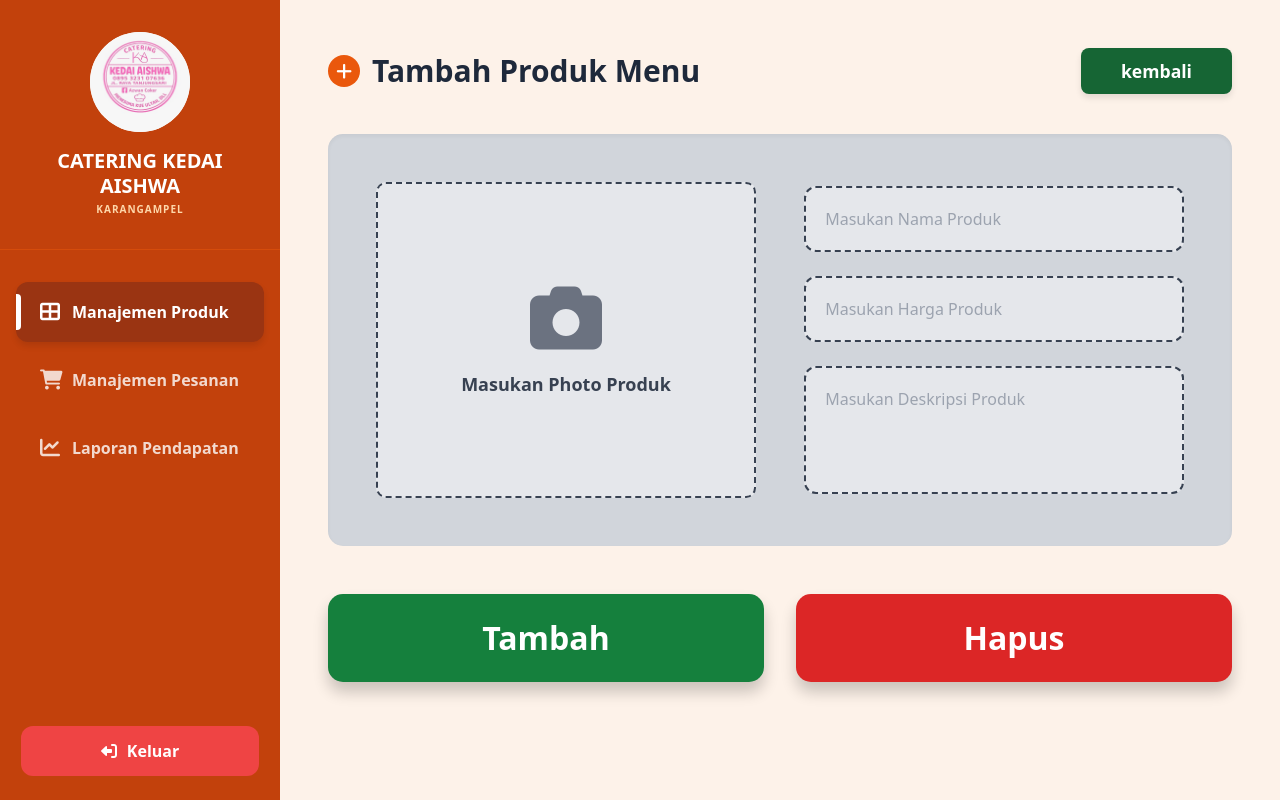
After one commit to faizbila978/CATERING-KEDAI-AISHWA, a PHP site: the page made by manajemen produk/tambah produk menu.html in a window 1280 px wide. The commit adds this page. Run offline with PHP 8.4, Linux system fonts and the light colour scheme; some libraries are stand-ins or nearby versions.

Commit message:
menambahkan tambah produk menu.html dan lainnya

```diff
--- a/manajemen produk/manajemen produk.html
+++ b/manajemen produk/manajemen produk.html
@@ -14,7 +14,7 @@
         <aside class="w-64 bg-orange-700 text-white flex flex-col shadow-xl flex-shrink-0">
             <div class="p-6 text-center border-b border-orange-600">
                 <div class="bg-white rounded-full w-24 h-24 mx-auto mb-3 flex items-center justify-center shadow-lg overflow-hidden border-2 border-white">
-                    <img src="logo-placeholder.png" alt="Logo" class="w-full h-full object-cover">
+                    <img src="logo catering.jpeg" alt="Logo" class="w-full h-full object-cover">
                 </div>
                 <h1 class="text-lg font-bold uppercase tracking-wider leading-tight">Catering Kedai Aishwa</h1>
                 <p class="text-[10px] text-orange-200 tracking-widest uppercase font-semibold">Karangampel</p>
--- a/manajemen produk/style.css
+++ b/manajemen produk/style.css
@@ -21,7 +21,7 @@
 
 /* Efek Zoom Logo Sidebar */
 .logo-zoom {
-    transform: scale(1.5);
+    transform: scale(1.2);
     object-fit: cover;
 }
 
--- /dev/null
+++ b/manajemen produk/tambah produk menu.css
@@ -0,0 +1,129 @@
+:root {
+    --primary-orange: #c2410c;
+    --active-orange: #9a3412;
+    --form-gray: #d1d5db;
+    --input-bg: #e5e7eb;
+}
+
+/* Sidebar Styles */
+.sidebar {
+    background-color: var(--primary-orange);
+    width: 280px;
+}
+
+.logo-container {
+    background-color: white;
+    border-radius: 9999px;
+    width: 100px;
+    height: 100px;
+    margin: 0 auto;
+    display: flex;
+    align-items: center;
+    justify-content: center;
+    overflow: hidden;
+}
+
+.menu-item {
+    display: flex;
+    align-items: center;
+    padding: 1rem 1.5rem;
+    margin: 0.5rem 1rem;
+    color: white;
+    border-radius: 12px;
+    transition: 0.3s;
+    font-weight: 600;
+}
+
+.menu-item.active {
+    background-color: var(--active-orange);
+    position: relative;
+    box-shadow: 0 4px 6px rgba(0, 0, 0, 0.1);
+}
+
+.menu-item.active::before {
+    content: "";
+    position: absolute;
+    left: 0;
+    top: 20%;
+    height: 60%;
+    width: 5px;
+    background-color: white;
+    border-radius: 0 4px 4px 0;
+}
+
+.btn-keluar {
+    background-color: #ef4444;
+    color: white;
+    font-weight: bold;
+    padding: 0.8rem;
+    border-radius: 12px;
+    width: 85%;
+    margin: 1.5rem auto;
+    display: flex;
+    align-items: center;
+    justify-content: center;
+    gap: 10px;
+}
+
+/* Header Content Styles */
+.btn-kembali {
+    background-color: #166534;
+    color: white;
+    padding: 0.6rem 2.5rem;
+    border-radius: 8px;
+    font-weight: bold;
+    font-size: 1.1rem;
+    box-shadow: 0 4px 6px rgba(0,0,0,0.1);
+    transition: 0.3s;
+}
+
+.btn-kembali:hover {
+    background-color: #14532d;
+    transform: translateY(-2px);
+}
+
+/* Form Styles */
+.form-container {
+    background-color: var(--form-gray);
+    border-radius: 15px;
+    padding: 3rem;
+    box-shadow: inset 0 2px 4px rgba(0,0,0,0.05);
+}
+
+.upload-box {
+    border: 2px dashed #374151;
+    background-color: var(--input-bg);
+    aspect-ratio: 1.2/1;
+    display: flex;
+    flex-direction: column;
+    align-items: center;
+    justify-content: center;
+    border-radius: 10px;
+    cursor: pointer;
+}
+
+.input-dashed {
+    background-color: var(--input-bg);
+    border: 2px dashed #374151;
+    border-radius: 12px;
+    padding: 1.2rem;
+    width: 100%;
+    outline: none;
+    font-weight: 500;
+}
+
+/* Action Buttons */
+.btn-action {
+    flex: 1;
+    padding: 1.25rem;
+    border-radius: 15px;
+    font-size: 2rem;
+    font-weight: bold;
+    color: white;
+    box-shadow: 0 10px 15px rgba(0, 0, 0, 0.2);
+    transition: 0.2s;
+}
+
+.btn-action:active { transform: scale(0.98); }
+.btn-tambah { background-color: #15803d; }
+.btn-hapus { background-color: #dc2626; }
--- /dev/null
+++ b/manajemen produk/tambah produk menu.html
@@ -0,0 +1,91 @@
+<!DOCTYPE html>
+<html lang="id">
+<head>
+    <meta charset="UTF-8">
+    <meta name="viewport" content="width=device-width, initial-scale=1.0">
+    <title>Tambah Produk - Kedai Aishwa</title>
+
+    <script src="https://cdn.tailwindcss.com"></script>
+    <link rel="stylesheet" href="https://cdnjs.cloudflare.com/ajax/libs/font-awesome/6.0.0/css/all.min.css">
+
+    <link rel="stylesheet" href="tambah produk menu.css">
+</head>
+<body class="font-sans">
+
+    <div class="flex h-screen overflow-hidden">
+
+        <aside class="sidebar flex flex-col shadow-2xl">
+            <div class="p-8 text-center border-b border-orange-600/50">
+                <div class="logo-container">
+                    <img src="logo catering.jpeg" alt="Logo">
+                </div>
+                <h1 class="text-xl font-bold uppercase leading-tight text-white mt-4">
+                    Catering Kedai<br>Aishwa
+                </h1>
+                <p class="text-[10px] text-orange-200 tracking-widest mt-1 font-bold">KARANGAMPEL</p>
+            </div>
+
+            <nav class="flex-1 mt-6 space-y-2">
+                <a href="#" class="menu-item active">
+                    <i class="fas fa-th-large w-8 text-xl"></i>
+                    <span>Manajemen Produk</span>
+                </a>
+                <a href="#" class="menu-item opacity-80">
+                    <i class="fas fa-shopping-cart w-8 text-xl"></i>
+                    <span>Manajemen Pesanan</span>
+                </a>
+                <a href="#" class="menu-item opacity-80">
+                    <i class="fas fa-chart-line w-8 text-xl"></i>
+                    <span>Laporan Pendapatan</span>
+                </a>
+            </nav>
+
+            <button class="btn-keluar">
+                <i class="fas fa-sign-out-alt rotate-180"></i> Keluar
+            </button>
+        </aside>
+
+        <main class="flex-1 p-12 overflow-y-auto bg-[#fdf2e9]">
+
+            <div class="flex justify-between items-center mb-10">
+                <h2 class="text-3xl font-bold text-[#1e293b] flex items-center">
+                    <span class="bg-orange-600 text-white w-8 h-8 rounded-full flex items-center justify-center mr-3 text-lg">
+                        <i class="fas fa-plus"></i>
+                    </span>
+                    Tambah Produk Menu
+                </h2>
+
+                <button class="btn-kembali" onclick="history.back()">
+                    kembali
+                </button>
+            </div>
+
+            <div class="form-container">
+                <div class="flex flex-col lg:flex-row gap-12">
+                    <div class="w-full lg:w-1/2">
+                        <div class="upload-box" id="drop-area">
+                            <i class="fas fa-camera text-7xl text-gray-500 mb-4"></i>
+                            <p class="text-gray-700 font-bold text-lg">Masukan Photo Produk</p>
+                            <input type="file" id="file-input" hidden accept="image/*">
+                        </div>
+                    </div>
+
+                    <div class="w-full lg:w-1/2 flex flex-col gap-6 justify-center">
+                        <input type="text" placeholder="Masukan Nama Produk" class="input-dashed">
+                        <input type="number" placeholder="Masukan Harga Produk" class="input-dashed">
+                        <textarea placeholder="Masukan Deskripsi Produk" class="input-dashed h-32 resize-none"></textarea>
+                    </div>
+                </div>
+            </div>
+
+            <div class="flex gap-8 mt-12">
+                <button class="btn-action btn-tambah">Tambah</button>
+                <button class="btn-action btn-hapus">Hapus</button>
+            </div>
+
+        </main>
+    </div>
+
+    <script src="script.js"></script>
+</body>
+</html>
```
Also changed, not shown: manajemen produk/tambah produk tambahan.css (added, +129 -0 lines), manajemen produk/tambah produk tambahan.html (added, +91 -0 lines), manajemen produk/logo catering.jpeg (renamed from logo catering.jpeg).
